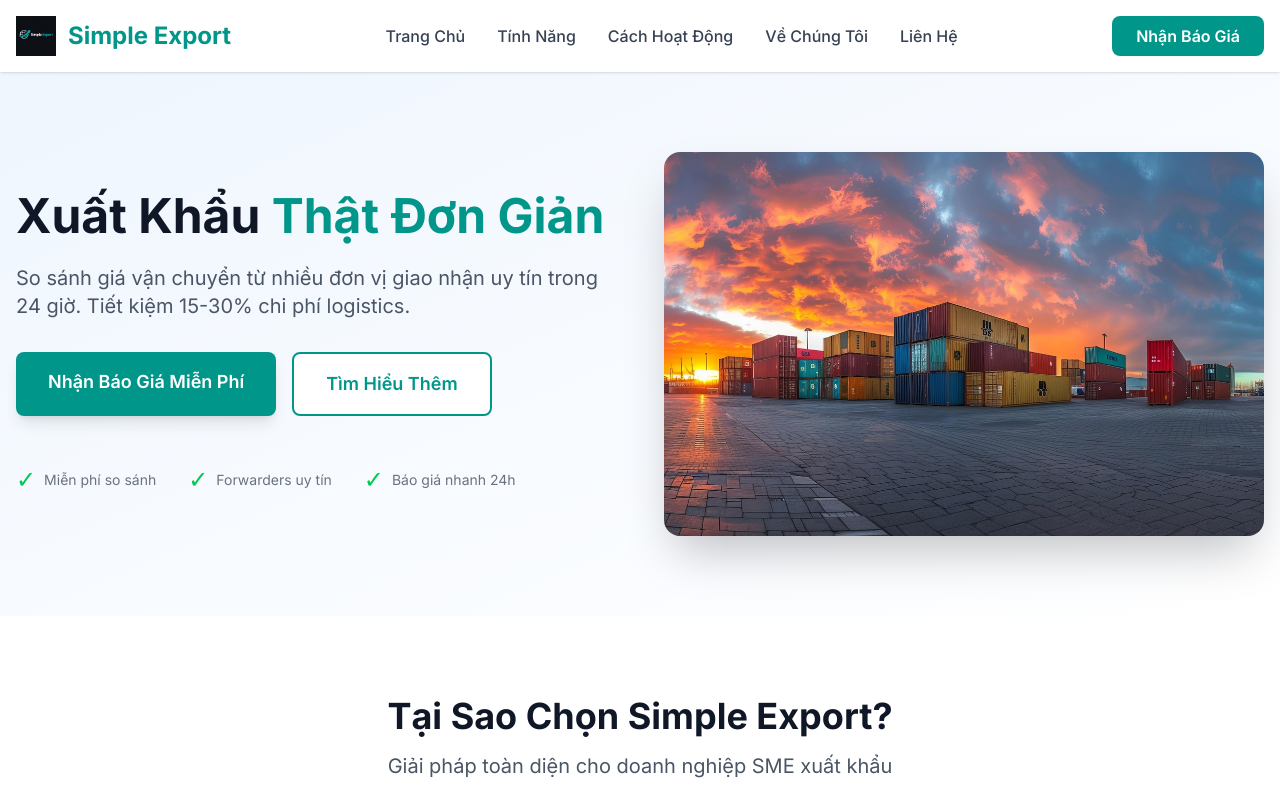
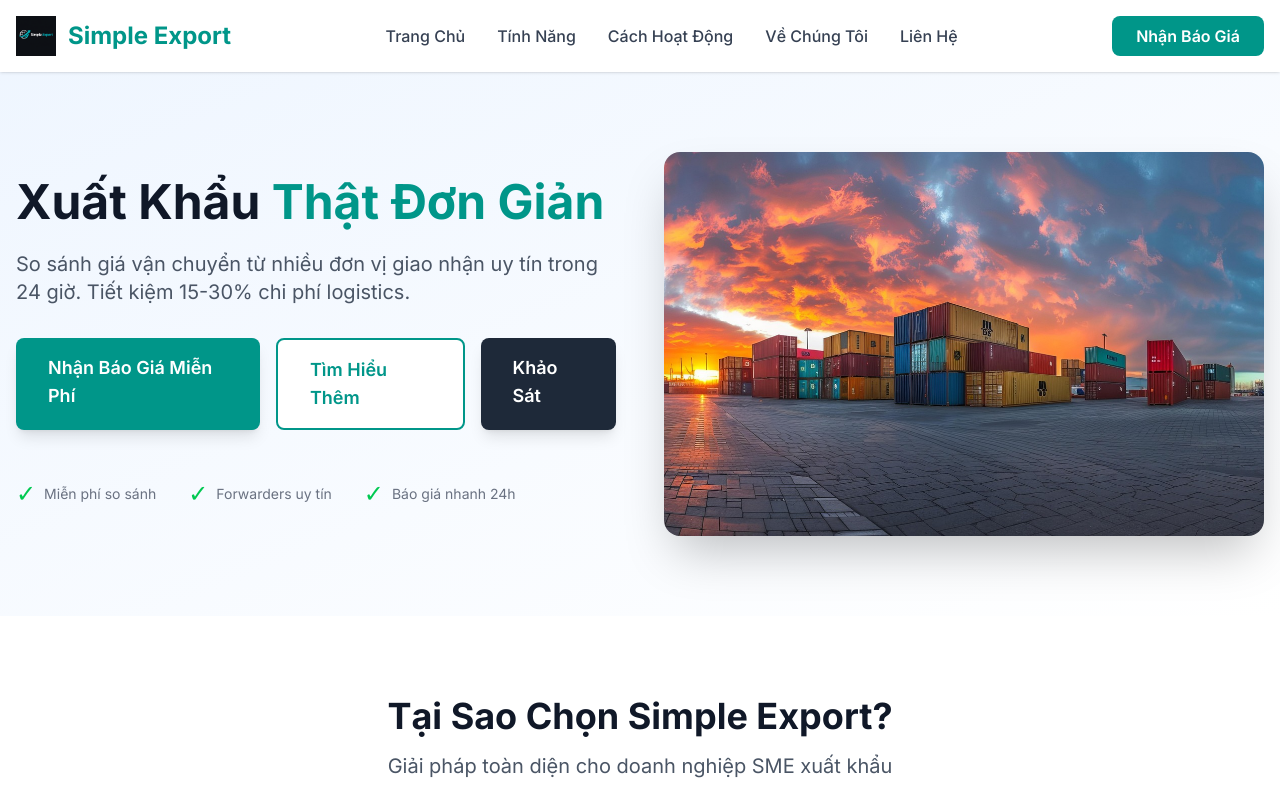
Before and after one commit to minhvu0510/simple-export, a Next.js app: page / in a window 1280 px wide. Shown: the top 800 px of the page. Built offline with nearby package versions, Linux system fonts and the light colour scheme.

Commit message:
Add survey button

```diff
--- a/app/page.tsx
+++ b/app/page.tsx
@@ -92,6 +92,14 @@ Ghi chú: ${formData.notes}
                 className="bg-white text-teal-600 border-2 border-teal-600 px-8 py-4 rounded-lg font-semibold text-lg hover:bg-blue-50"
               >
                 Tìm Hiểu Thêm
+              </a>
+              <a
+                href="https://docs.google.com/forms/d/1ewsa9rgvyFKYh6pc1O4ix0Yhk_591AW1Xq5y6K5ZHu4/edit"
+                target="_blank"
+                rel="noopener noreferrer"
+                className="bg-gray-800 text-white px-8 py-4 rounded-lg font-semibold text-lg hover:bg-gray-900 shadow-lg"
+              >
+                Khảo Sát
               </a>
             </div>
 
```
